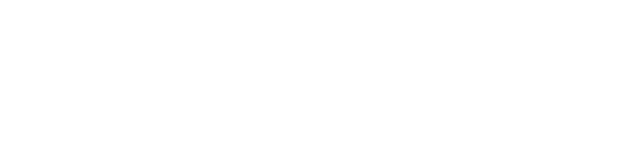
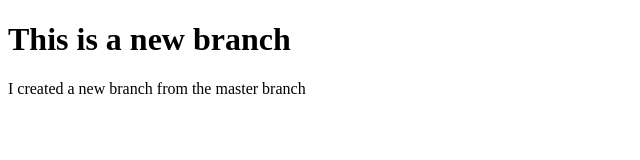
Before and after one commit to ETHANYICHIANG/github_testing-, a plain HTML site: page index.html in a window 1280 px wide. Shown: the whole page, without its empty margins (0-640 px from the left). Drawn offline with Linux system fonts and the light colour scheme.

Commit message:
this index.html is different from the master branch

```diff
--- a/index.html
+++ b/index.html
@@ -7,6 +7,7 @@
     <title>github test</title>
 </head>
 <body>
-
+    <h1>This is a new branch</h1>
+    <p>I created a new branch from the master branch</p>
 </body>
 </html>
```
